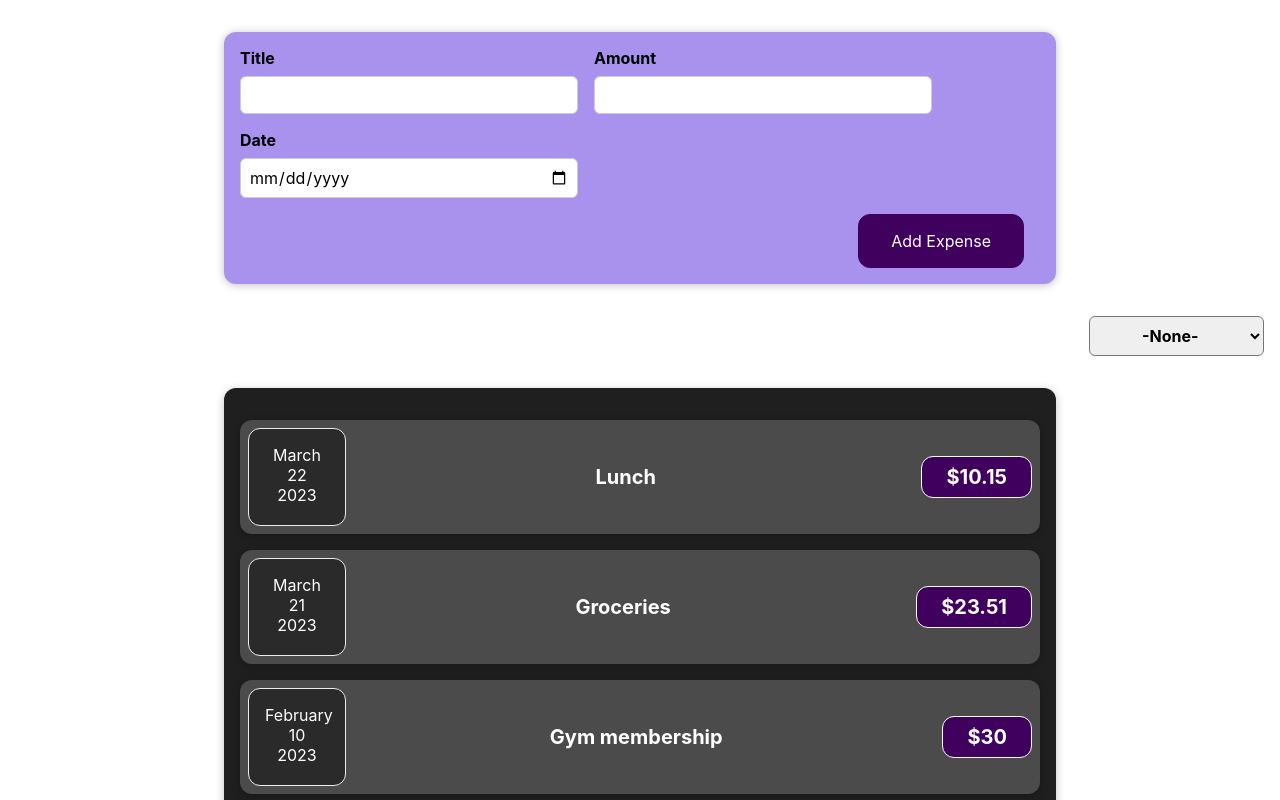
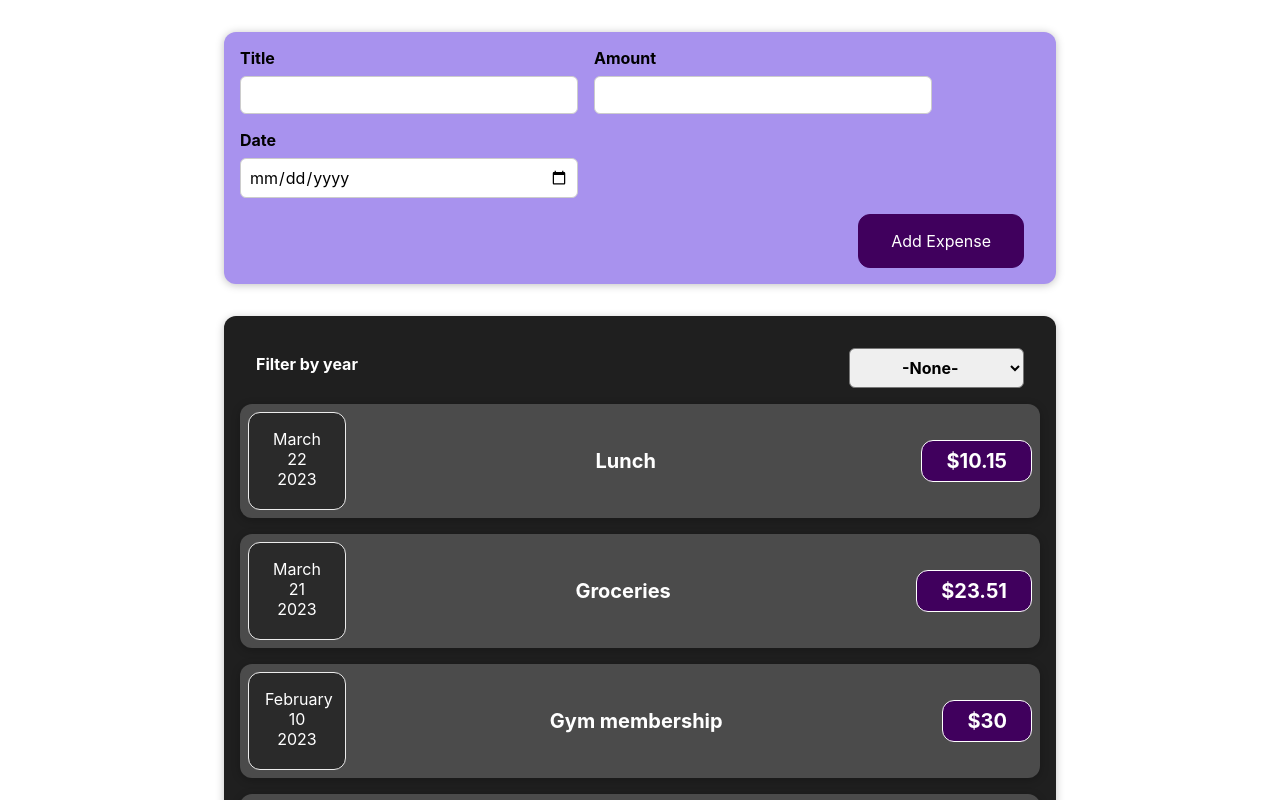
Before and after one commit to Thewa55/Expense-Report, a React (Create React App) app: page / in a window 1280 px wide. Shown: the top 800 px of the page. Built offline with nearby package versions, Linux system fonts and the light colour scheme.

Commit message:
Removed the logic from jsx and moved the logic into the component for rendering

```diff
--- a/src/App.js
+++ b/src/App.js
@@ -27,8 +27,15 @@ function App() {
     setYearSelected(parseInt(e.target.value));
   }
 
-  const expenseFitler = (exp) => {
-    return (yearSelected === 0 || exp.date.getFullYear() === yearSelected) ? exp : false;
+
+  let expenseContent = <div>No data</div>;
+
+  if(initData.length > 0){
+    expenseContent = initData
+      .filter(exp => yearSelected === 0 || exp.date.getFullYear() === yearSelected)
+      .map(data => {
+      return (<ExpenseItem initData={data} key={data.id}/>)
+    })
   }
 
   useEffect(() => {
@@ -40,14 +47,9 @@ function App() {
   return (
     <div className="App">
       <NewExpense submit={expenseSubmitted} />
-      <ExpenseFilter years={filterYears} selectedYear={(e) => userSelectedYear(e) }/>
       <Card className="expenses">
-        {initData ? initData
-          .filter(exp => yearSelected === 0 || exp.date.getFullYear() === yearSelected)
-          .map(data => {
-          return (<ExpenseItem initData={data} key={data.id}/>)
-          }) : <div>No data</div>
-        }
+        <ExpenseFilter years={filterYears} selectedYear={(e) => userSelectedYear(e) }/>
+        {expenseContent}
       </Card>
     </div>
   );
```
